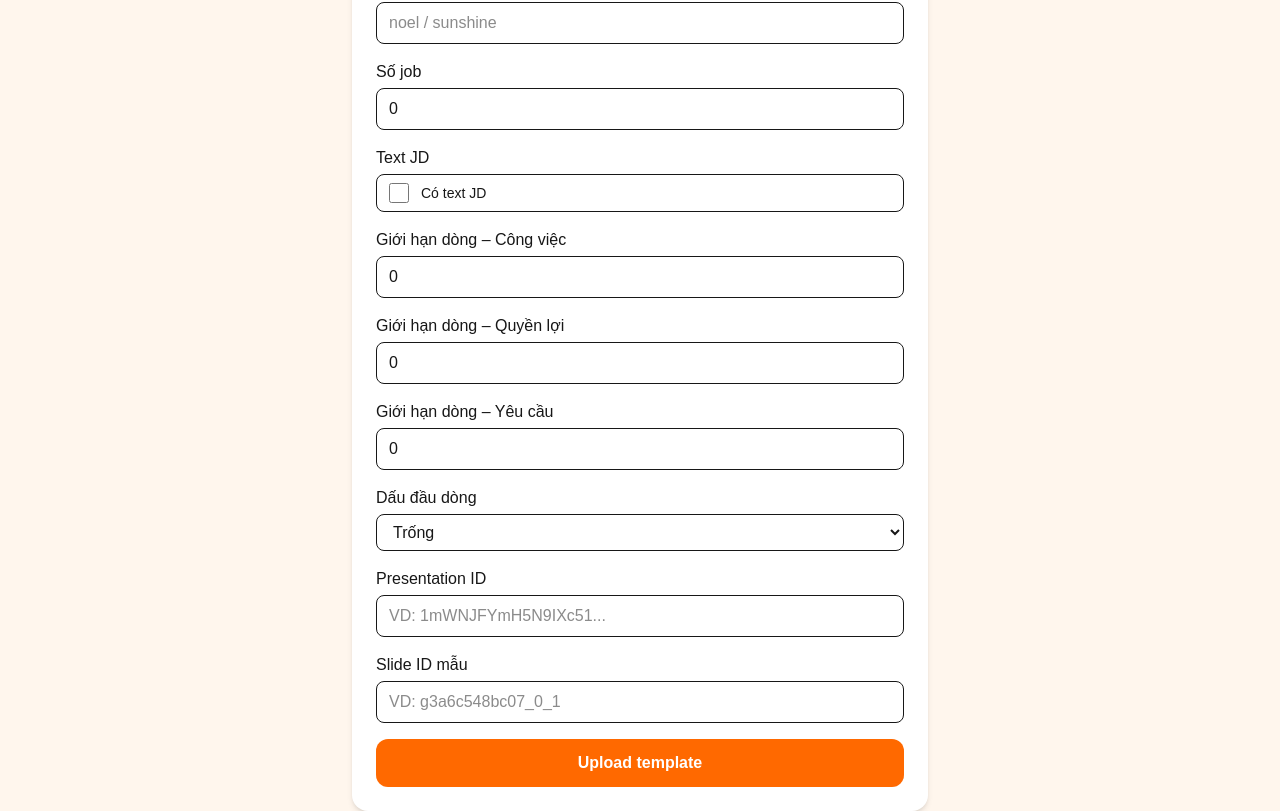
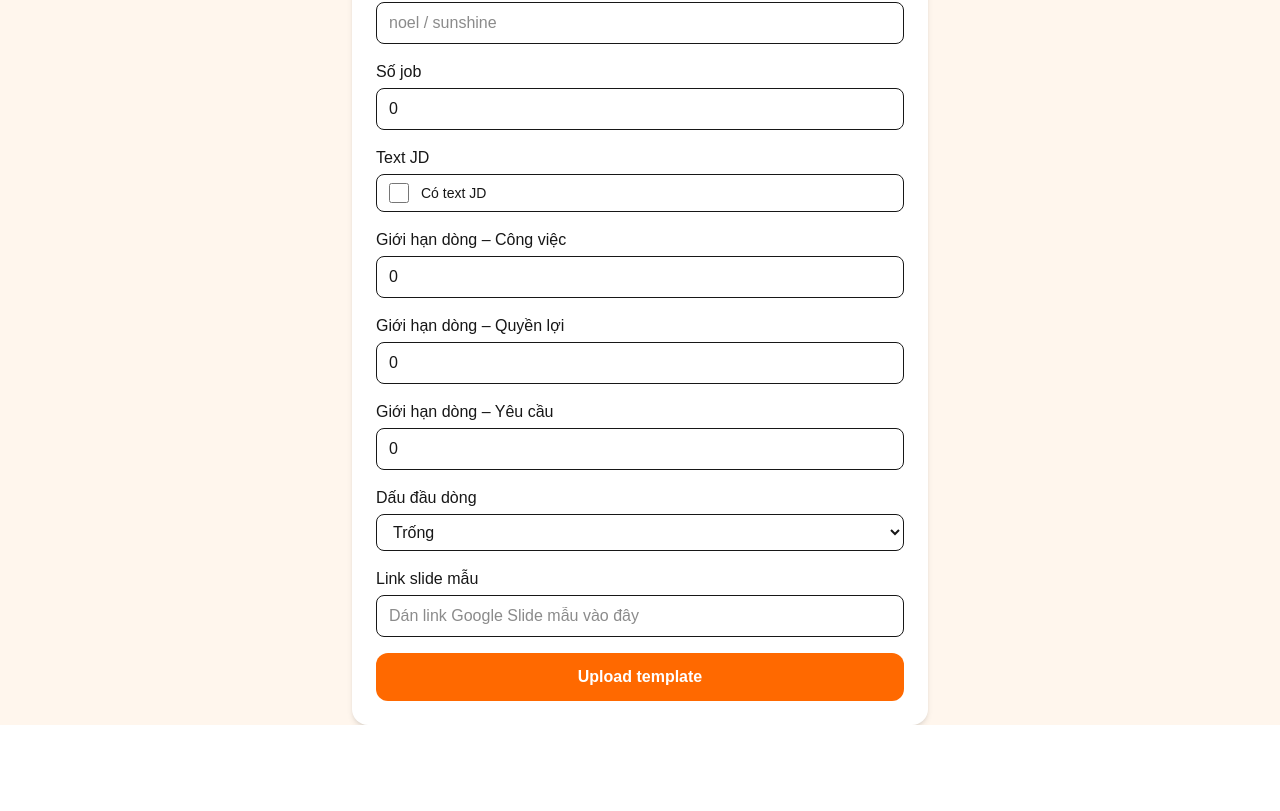
Before and after one commit to tuyendunghappyworkvn-stack/image-request, a Next.js app: page /admin/template in a window 1280 px wide. Shown: the part 238-1049 px from the top of the page. After the commit the page ends 963 px from the top, so only its background shows below. Built offline with nearby package versions, Linux system fonts and the light colour scheme.

Commit message:
feat(admin): use slide link to auto parse presentationId & slideId and save to larkbase

```diff
--- a/app/admin/template/page.tsx
+++ b/app/admin/template/page.tsx
@@ -17,12 +17,33 @@ export default function AdminTemplatePage() {
   const [yeuCauLimit, setYeuCauLimit] = useState<number>(0);
   const [dauDong, setDauDong] = useState<string>("");
 
-  // ✅ 2 FIELD CŨ
+  // ✅ 2 FIELD CŨ (GIỮ NGUYÊN – KHÔNG CHO USER NHẬP TAY)
   const [presentationId, setPresentationId] = useState("");
   const [slideIdMau, setSlideIdMau] = useState("");
 
+  // ✅ LINK SLIDE MẪU (NEW)
+  const [slideLink, setSlideLink] = useState("");
+
   const [loading, setLoading] = useState(false);
   const fileInputRef = useRef<HTMLInputElement | null>(null);
+
+  /* =========================
+     PARSE GOOGLE SLIDE LINK
+     (CHỈ THÊM – KHÔNG ĐỘNG LOGIC CŨ)
+  ========================= */
+  function parseGoogleSlideLink(link: string) {
+    try {
+      const presentationMatch = link.match(/\/d\/([^/]+)\//);
+      const slideMatch = link.match(/slide=id\.([a-zA-Z0-9_]+)/);
+
+      return {
+        presentationId: presentationMatch?.[1] || "",
+        slideId: slideMatch?.[1] || "",
+      };
+    } catch {
+      return { presentationId: "", slideId: "" };
+    }
+  }
 
   function resetForm() {
     setFile(null);
@@ -38,6 +59,7 @@ export default function AdminTemplatePage() {
 
     setPresentationId("");
     setSlideIdMau("");
+    setSlideLink("");
 
     if (fileInputRef.current) {
       fileInputRef.current.value = "";
@@ -53,7 +75,7 @@ export default function AdminTemplatePage() {
     }
 
     if (!presentationId || !slideIdMau) {
-      alert("Vui lòng nhập Presentation ID và Slide ID mẫu");
+      alert("Link slide mẫu không hợp lệ hoặc thiếu slide ID");
       return;
     }
 
@@ -67,14 +89,18 @@ export default function AdminTemplatePage() {
     formData.append("job_count", String(jobCount));
     formData.append("text_jd", textJD ? "true" : "false");
 
-    // ✅ MAP ĐÚNG THEO CỘT LARK BASE
+    // ✅ 4 FIELD MỚI
     formData.append("cong_viec_limit", String(congViecLimit));
     formData.append("quyen_loi_limit", String(quyenLoiLimit));
     formData.append("yeu_cau_limit", String(yeuCauLimit));
     formData.append("Dấu đầu dòng", dauDong);
 
+    // ✅ CỘT CŨ – GIỮ NGUYÊN
     formData.append("presentation_id", presentationId);
     formData.append("slide_id_mau", slideIdMau);
+
+    // ✅ LINK SLIDE MẪU (NEW – để lưu Lark Base)
+    formData.append("slide_link", slideLink);
 
     try {
       const res = await fetch("/api/lark/create-template", {
@@ -177,9 +203,7 @@ export default function AdminTemplatePage() {
             </label>
           </div>
 
-          {/* =====================
-              4 Ô MỚI
-          ===================== */}
+          {/* 4 Ô MỚI */}
           <div>
             <label className="font-medium">Giới hạn dòng – Công việc</label>
             <input
@@ -225,28 +249,30 @@ export default function AdminTemplatePage() {
             </select>
           </div>
 
-          {/* PRESENTATION ID */}
+          {/* LINK SLIDE MẪU (NEW) */}
           <div>
-            <label className="font-medium">Presentation ID</label>
+            <label className="font-medium">Link slide mẫu</label>
             <input
               className="mt-1 w-full border rounded-lg px-3 py-2"
-              placeholder="VD: 1mWNJFYmH5N9IXc51..."
-              value={presentationId}
-              onChange={(e) => setPresentationId(e.target.value)}
+              placeholder="Dán link Google Slide mẫu vào đây"
+              value={slideLink}
+              onChange={(e) => {
+                const link = e.target.value;
+                setSlideLink(link);
+
+                const parsed = parseGoogleSlideLink(link);
+                setPresentationId(parsed.presentationId);
+                setSlideIdMau(parsed.slideId);
+              }}
               required
             />
-          </div>
 
-          {/* SLIDE ID */}
-          <div>
-            <label className="font-medium">Slide ID mẫu</label>
-            <input
-              className="mt-1 w-full border rounded-lg px-3 py-2"
-              placeholder="VD: g3a6c548bc07_0_1"
-              value={slideIdMau}
-              onChange={(e) => setSlideIdMau(e.target.value)}
-              required
-            />
+            {(presentationId || slideIdMau) && (
+              <p className="text-xs text-gray-500 mt-1">
+                PresentationID: <b>{presentationId || "—"}</b> | SlideID:{" "}
+                <b>{slideIdMau || "—"}</b>
+              </p>
+            )}
           </div>
 
           <button
```
